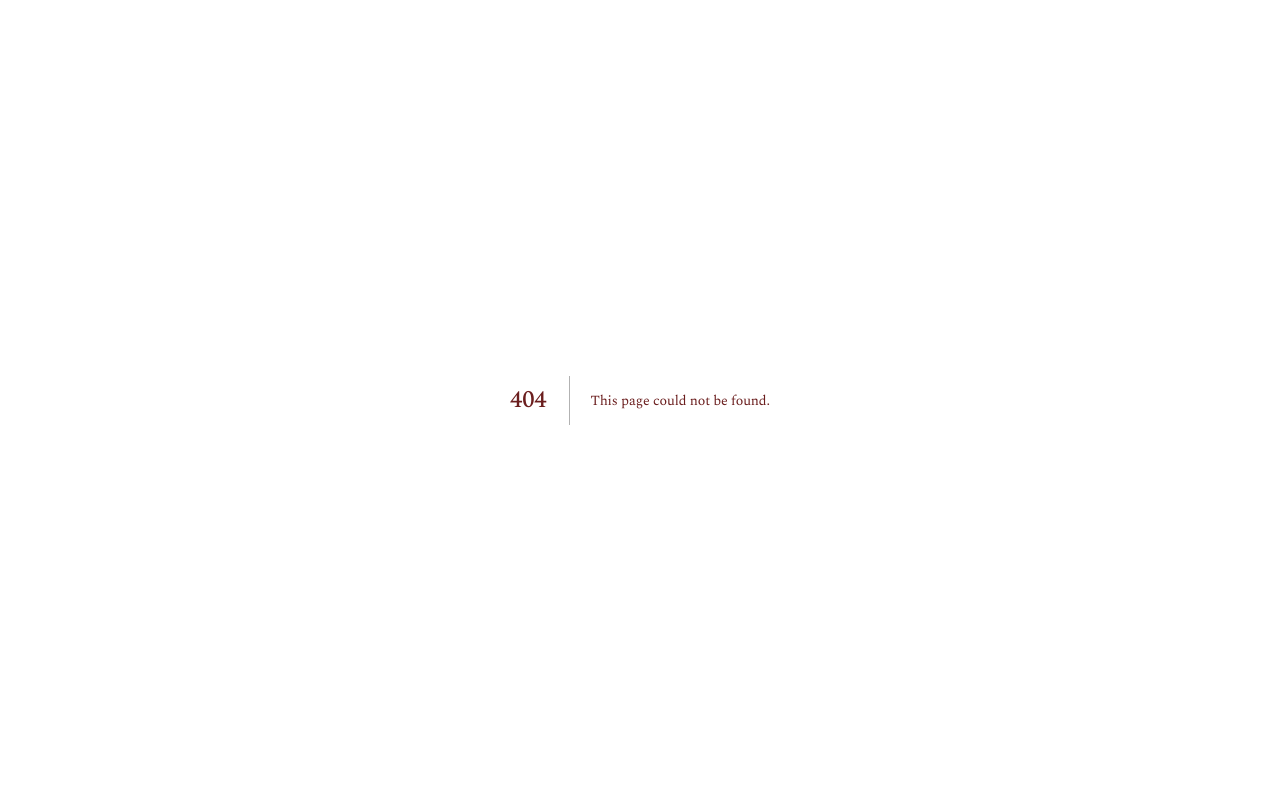
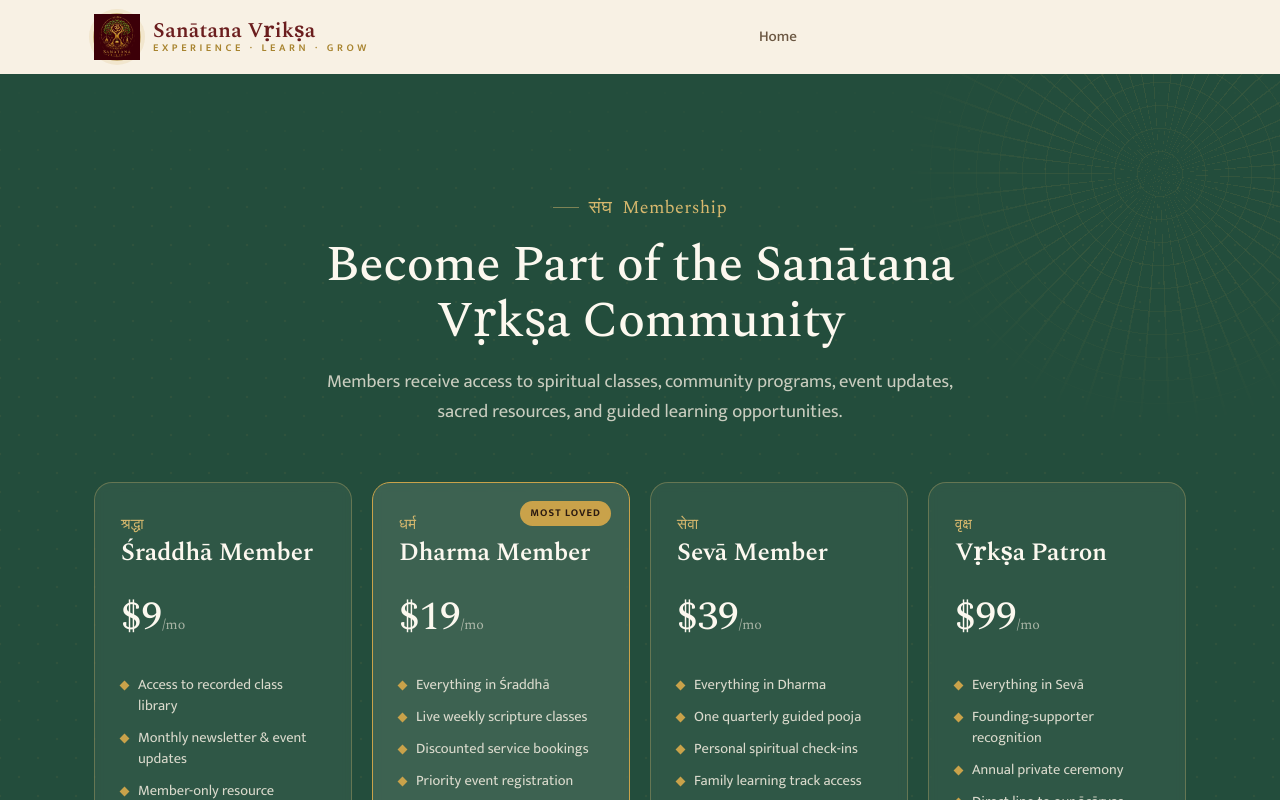
Before and after one commit to sanatanavriksha-sudo/sanatana-vriksha-next, a Next.js app: page /membership in a window 1280 px wide. Before the commit this address had no page. Shown: the top 800 px of the page. Built offline with nearby package versions, Linux system fonts and the light colour scheme; a web font is replaced by a local one.

Commit message:
Move membership content to separate page

```diff
--- /dev/null
+++ b/app/membership/page.tsx
@@ -0,0 +1,75 @@
+'use client';
+
+import { useState, useCallback, useRef, useEffect } from 'react';
+import { useRouter } from 'next/navigation';
+import { Wordmark } from '@/components/SharedComponents';
+import { Membership } from '@/components/SectionsBottom';
+
+function MembershipNav() {
+  const router = useRouter();
+  const [scrolled, setScrolled] = useState(false);
+  const [open, setOpen] = useState(false);
+
+  useEffect(() => {
+    const onScroll = () => setScrolled(window.scrollY > 28);
+    onScroll();
+    window.addEventListener("scroll", onScroll, { passive: true });
+    return () => window.removeEventListener("scroll", onScroll);
+  }, []);
+
+  return (
+    <>
+      <header className={`nav ${scrolled ? "scrolled" : ""}`}>
+        <div className="nav-inner">
+          <Wordmark onClick={(e: any) => { e.preventDefault(); router.push('/'); }} />
+          <nav className="nav-links">
+            <a href="/" onClick={(e) => { e.preventDefault(); router.push('/'); }} className="nav-link">Home</a>
+          </nav>
+          <div className="nav-cta">
+            <button
+              className={`nav-burger ${open ? "open" : ""}`}
+              onClick={() => setOpen((o) => !o)}
+              aria-label="Menu">
+              <span></span><span></span><span></span>
+            </button>
+          </div>
+        </div>
+      </header>
+      <div className={`drawer ${open ? "open" : ""}`}>
+        <a href="/" onClick={(e) => { e.preventDefault(); router.push('/'); }}>Back to Home</a>
+      </div>
+    </>
+  );
+}
+
+export default function MembershipPage() {
+  const [toast, setToast] = useState("");
+  const toastTimer = useRef<ReturnType<typeof setTimeout> | null>(null);
+
+  useEffect(() => {
+    document.body.classList.add("cards-bordered");
+    return () => document.body.classList.remove("cards-bordered");
+  }, []);
+
+  const showToast = useCallback((msg: string) => {
+    setToast(msg);
+    if (toastTimer.current) clearTimeout(toastTimer.current);
+    toastTimer.current = setTimeout(() => setToast(""), 3800);
+  }, []);
+
+  return (
+    <>
+      <MembershipNav />
+      <main style={{ paddingTop: "74px" }}>
+        <Membership
+          onJoin={(tier: string) =>
+            showToast(`${tier} membership — coming soon. We'll let you know first.`)
+          }
+        />
+      </main>
+      <div className={`toast ${toast ? "show" : ""}`}>
+        <span className="seal dev">ॐ</span>{toast}
+      </div>
+    </>
+  );
+}
--- a/app/page.tsx
+++ b/app/page.tsx
@@ -6,14 +6,13 @@ import {
   ExperienceBanner,
   LearnBanner,
   GrowBanner,
-  Membership,
   OfferingsBanner,
   Donation,
   Footer,
 } from '@/components/SectionsBottom';
 import { BookingModal, DonateModal } from '@/components/Modals';
 
-const SCROLL_IDS = ["home", "about", "services", "classes", "membership", "donate", "contact"];
+const SCROLL_IDS = ["home", "about", "services", "classes", "donate", "contact"];
 
 function useScrollSpy(ids: string[]) {
   const [active, setActive] = useState("home");
@@ -75,7 +74,6 @@ export default function HomePage() {
         <ExperienceBanner />
         <LearnBanner />
         <GrowBanner />
-        <Membership onJoin={(tier: string) => showToast(`${tier} membership — coming soon. We'll let you know first.`)} />
         <OfferingsBanner />
         <Donation onDonate={() => setDonate(true)} />
         <Footer onJump={jump} onBook={openBook} />
--- a/components/SectionsBottom.jsx
+++ b/components/SectionsBottom.jsx
@@ -283,7 +283,7 @@ export function Footer({ onJump, onBook }) {
   const cols = [
     { h: "Services", links: [["Homas", "homas"], ["Poojas", "poojas"], ["Samskaras", "samskaras"], ["Specialized", "poojas"]] },
     { h: "Learn & Grow", links: [["Classes", "/classes", "ext"], ["Yoga & Meditation", "/classes", "ext"], ["Counseling", "/grow", "ext"], ["Astrology", "/grow", "ext"]] },
-    { h: "Community", links: [["About Us", "/about", "ext"], ["Membership", "membership"], ["Our Offerings", "/offerings", "ext"], ["Donate", "donate"]] },
+    { h: "Community", links: [["About Us", "/about", "ext"], ["Membership", "/membership", "ext"], ["Our Offerings", "/offerings", "ext"], ["Donate", "donate"]] },
   ];
   return (
     <footer className="footer weave" id="contact">
--- a/components/SectionsTop.jsx
+++ b/components/SectionsTop.jsx
@@ -15,8 +15,8 @@ export function Nav({ active, onJump, onBook }) {
     return () => window.removeEventListener("scroll", onScroll);
   }, []);
 
-  const externalPages = { Classes: "/classes", Grow: "/grow", About: "/about", "Our Offerings": "/offerings" };
-  const map = { Home: "home", Services: "services", Membership: "membership", Donate: "donate", Contact: "contact" };
+  const externalPages = { Classes: "/classes", Grow: "/grow", About: "/about", "Our Offerings": "/offerings", Membership: "/membership" };
+  const map = { Home: "home", Services: "services", Donate: "donate", Contact: "contact" };
   const go = (id) => (e) => { e.preventDefault(); setOpen(false); onJump(id); };
   const goExternal = (page) => (e) => { e.preventDefault(); setOpen(false); window.location.href = page; };
 
```
